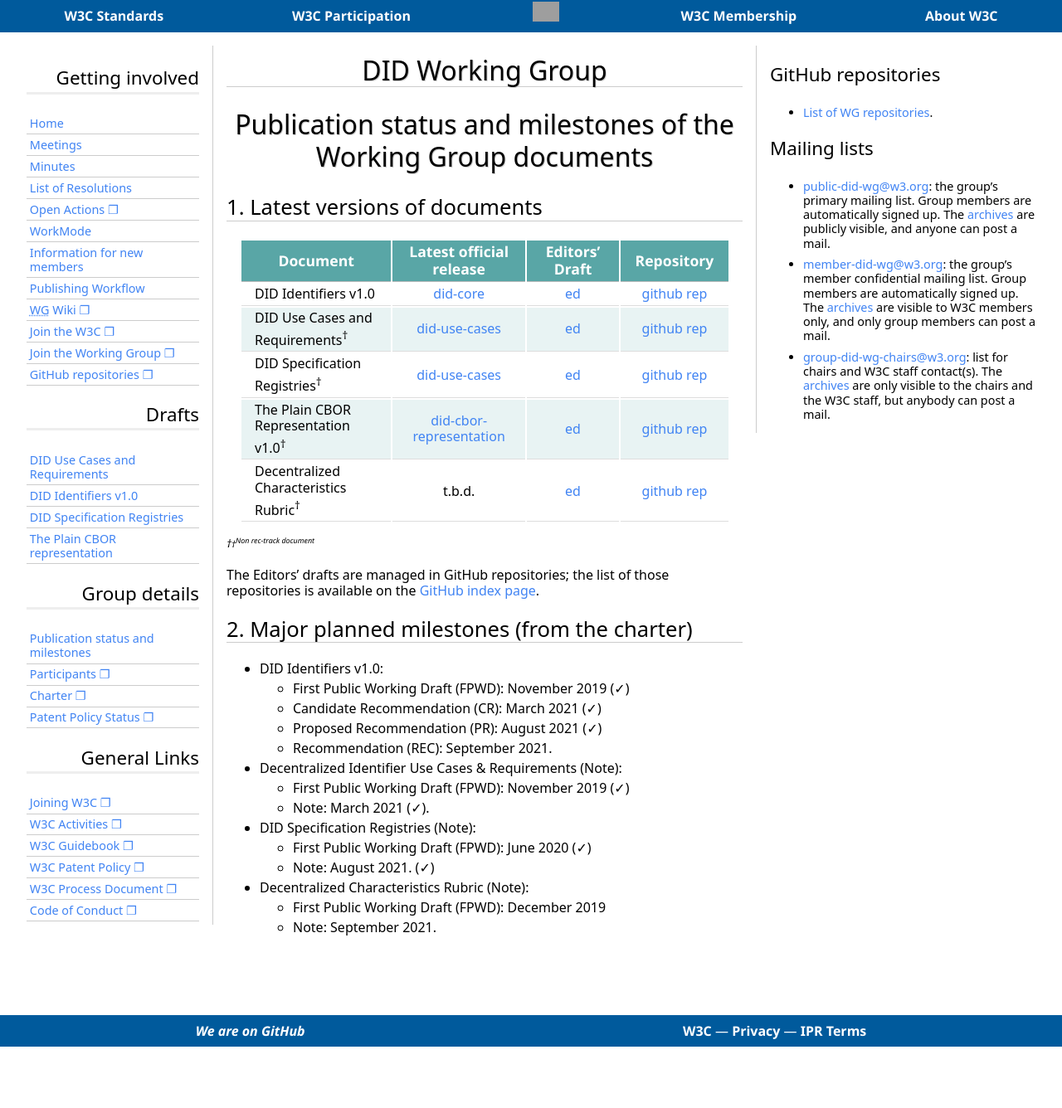
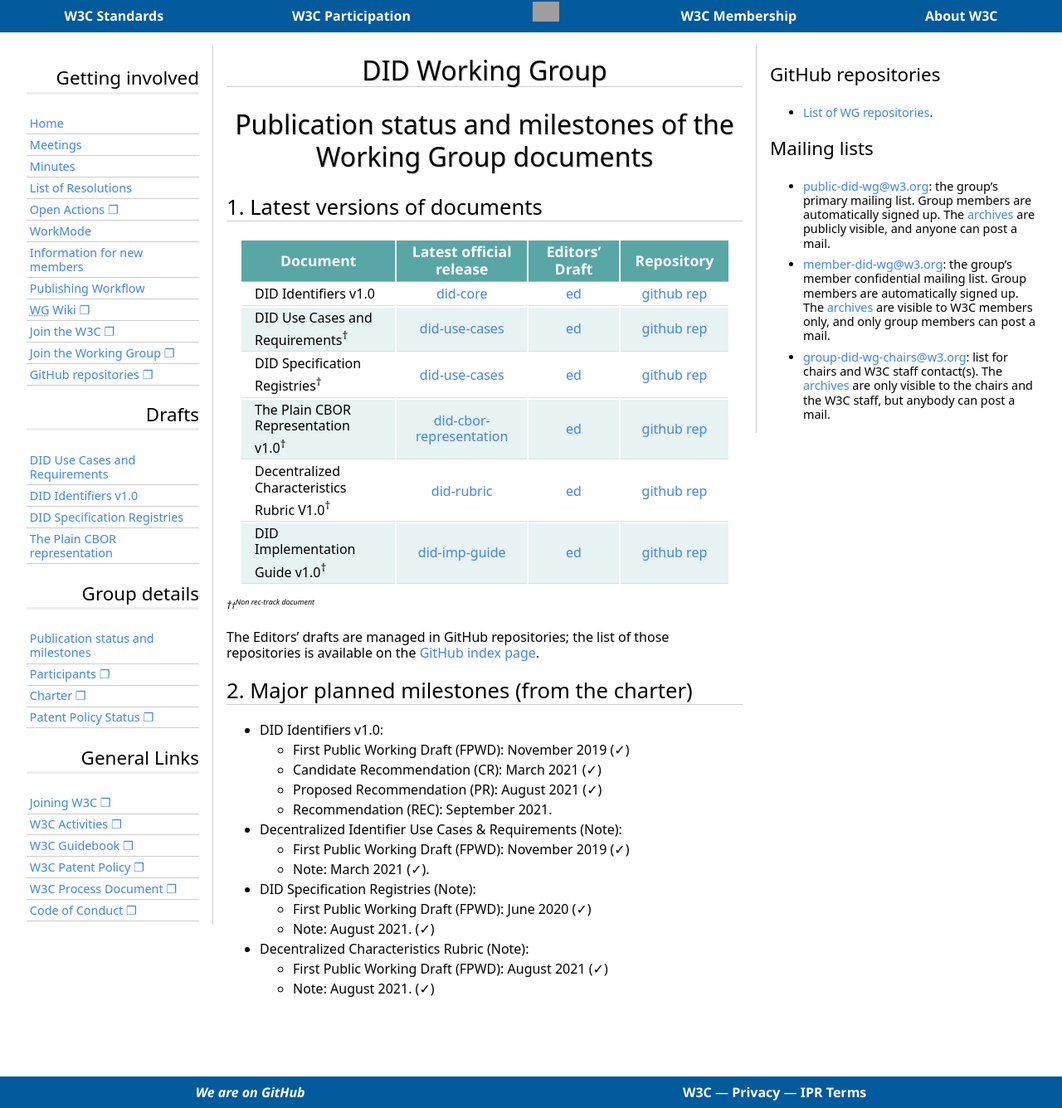
Before and after one commit to w3c/did-wg, a Jekyll site: the page built from PublStatus.md, in a window 1280 px wide. Shown: the whole page at 83% size. Built offline with Jekyll 4.4.1, drawn with Linux system fonts in a browser that asks for light colours; some web fonts are replaced; our own code applies the rules of GitHub Pages for plain Markdown files; before the commit the page ends 1262 px from its top, so only the background shows below that; grey boxes are pictures that could not be loaded.

Commit message:
Updated the publication status page

```diff
--- a/PublStatus.md
+++ b/PublStatus.md
@@ -13,7 +13,8 @@ layout: default
 | DID Use Cases and Requirements<sup>†<sup>   | [did-use-cases](https://www.w3.org/TR/did-use-cases/) | [ed](https://w3c.github.io/did-use-cases/) | [github rep](https://github.com/w3c/did-use-cases) |
 | DID Specification Registries<sup>†<sup>   | [did-use-cases](https://www.w3.org/TR/did-spec-registries/) | [ed](https://w3c.github.io/did-spec-registries/) | [github rep](https://github.com/w3c/did-spec-registries/) |
 | The Plain CBOR Representation v1.0<sup>†<sup>   | [did-cbor-representation](https://www.w3.org/TR/did-cbor-representation/) | [ed](https://w3c.github.io/did-cbor-note/) | [github rep](https://github.com/w3c/did-cbor-note/) |
-| Decentralized Characteristics Rubric<sup>†<sup>  | t.b.d. | [ed](https://w3c.github.io/did-rubric/) | [github rep](https://github.com/w3c/did-rubric) |
+| Decentralized Characteristics Rubric V1.0<sup>†<sup>  | [did-rubric](https://www.w3.org/TR/did-rubric/) | [ed](https://w3c.github.io/did-rubric/) | [github rep](https://github.com/w3c/did-rubric) |
+| DID Implementation Guide v1.0<sup>†<sup>  | [did-imp-guide](https://www.w3.org/TR/did-imp-guide/) | [ed](https://w3c.github.io/did-imp-guide/) | [github rep](https://github.com/w3c/did-imp-guide) |
 {: .zebra}
 
 <sup>†<sup>Non rec-track document
@@ -37,5 +38,5 @@ The Editors’ drafts are managed in GitHub repositories; the list of those repo
     * First Public Working Draft (FPWD): June 2020 (✓)
     * Note: August 2021. (✓)
 * Decentralized Characteristics Rubric (Note):
-    * First Public Working Draft (FPWD): December 2019
-    * Note: September 2021.
+    * First Public Working Draft (FPWD): August 2021 (✓)
+    * Note: August 2021.  (✓)
```
